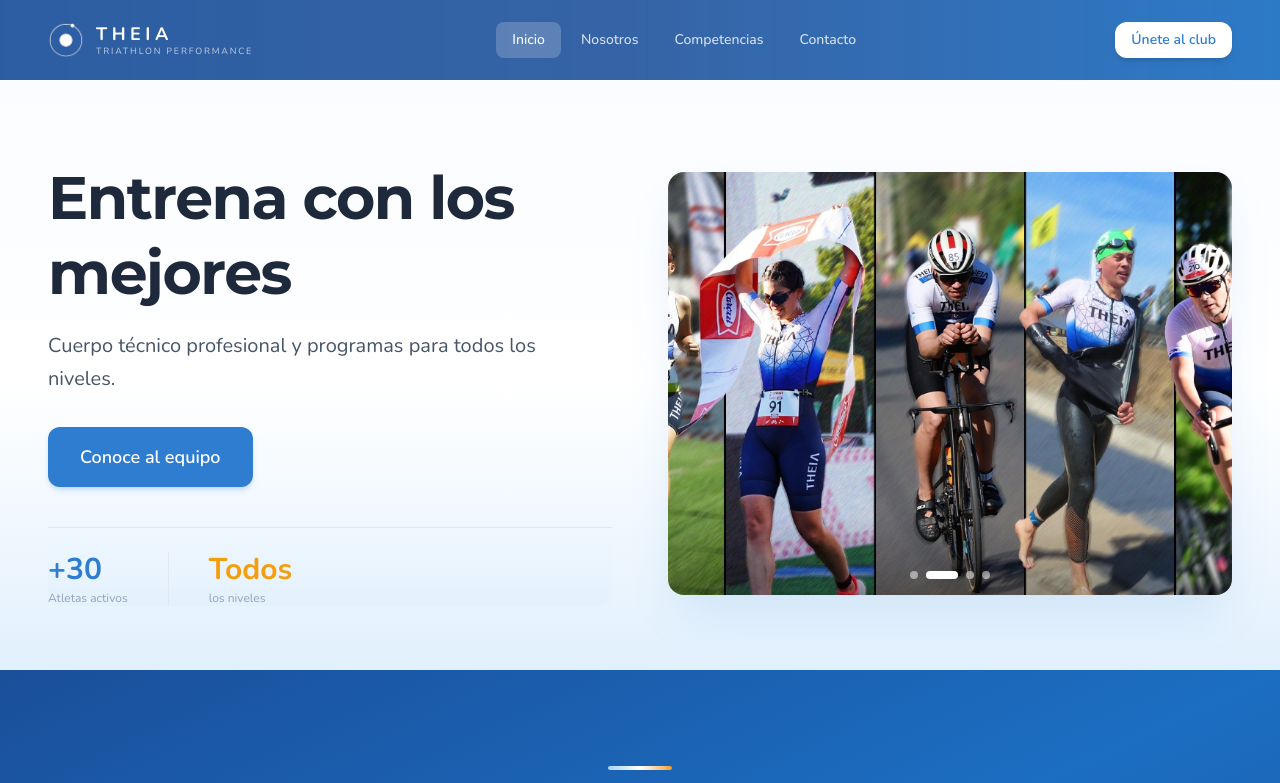
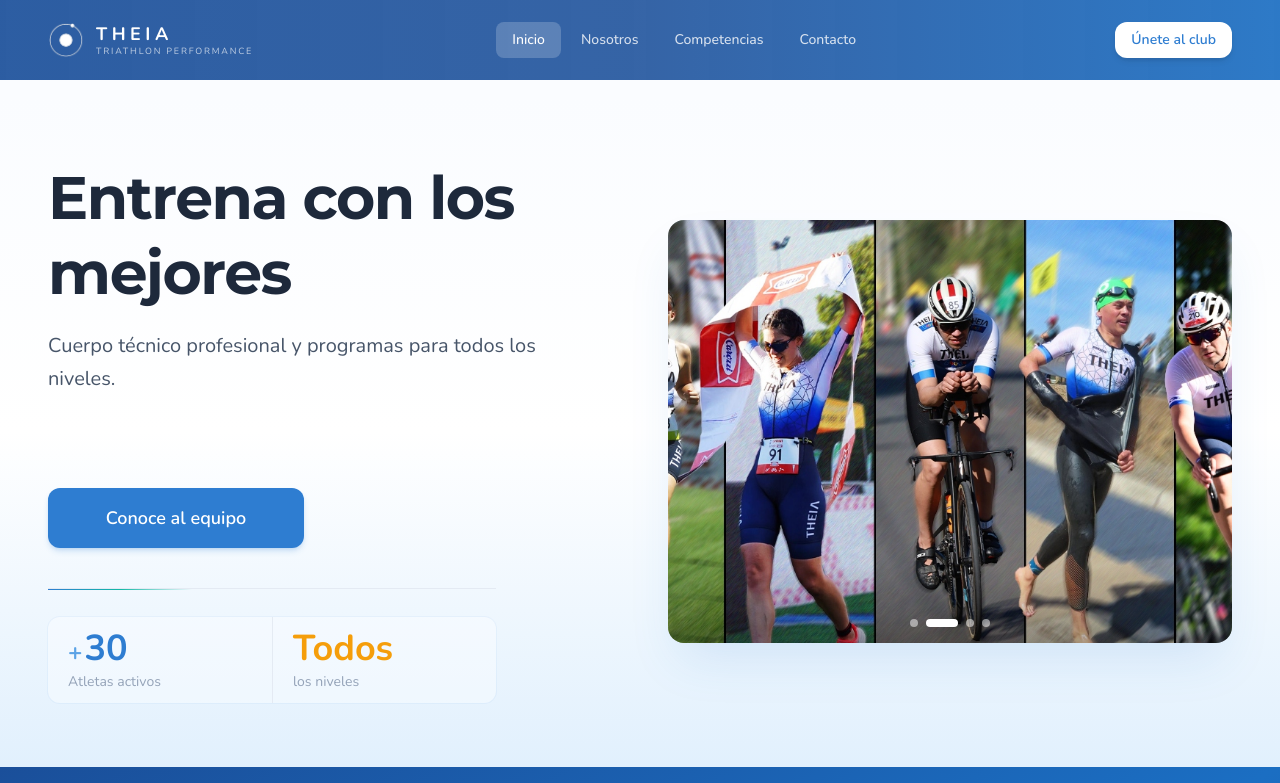
Before and after one commit to Jeahgh/THEIA-LANDING, a Next.js app: page / in a window 1280 px wide. Shown: the top 783 px of the page. Built offline with nearby package versions, Linux system fonts and the light colour scheme.

Commit message:
Mejora detalles del hero de inicio

```diff
--- a/src/components/home/HeroCarousel.tsx
+++ b/src/components/home/HeroCarousel.tsx
@@ -1,6 +1,6 @@
 'use client';
 
-import { useState, useEffect, useCallback } from 'react';
+import { useState, useEffect, useCallback, useRef } from 'react';
 import Image from 'next/image';
 import { HERO_SLIDES } from '@/lib/constants';
 import Button from '@/components/ui/Button';
@@ -12,9 +12,15 @@ const SLIDE_IMAGES: Record<string, string> = {
   '4': '/images/atletas-collage.jpg',
 };
 
+const ATHLETES_COUNT = 30;
+
 export default function HeroCarousel() {
   const [currentSlide, setCurrentSlide] = useState(0);
   const [isPaused, setIsPaused] = useState(false);
+  const [athletesCount, setAthletesCount] = useState(0);
+  const statsRef = useRef<HTMLDivElement>(null);
+  const hasCountedRef = useRef(false);
+  const counterAnimationRef = useRef<number | null>(null);
 
   const nextSlide = useCallback(() => {
     setCurrentSlide((prev) => (prev + 1) % HERO_SLIDES.length);
@@ -26,6 +32,58 @@ export default function HeroCarousel() {
     return () => clearInterval(interval);
   }, [nextSlide, isPaused]);
 
+  useEffect(() => {
+    const statsElement = statsRef.current;
+    if (!statsElement || hasCountedRef.current) return;
+
+    const shouldReduceMotion = window.matchMedia('(prefers-reduced-motion: reduce)').matches;
+
+    const startCounter = () => {
+      if (hasCountedRef.current) return;
+      hasCountedRef.current = true;
+
+      if (shouldReduceMotion) {
+        setAthletesCount(ATHLETES_COUNT);
+        return;
+      }
+
+      const duration = 1300;
+      const startTime = performance.now();
+
+      const tick = (currentTime: number) => {
+        const progress = Math.min((currentTime - startTime) / duration, 1);
+        const easedProgress = 1 - Math.pow(1 - progress, 3);
+
+        setAthletesCount(Math.round(easedProgress * ATHLETES_COUNT));
+
+        if (progress < 1) {
+          counterAnimationRef.current = requestAnimationFrame(tick);
+        }
+      };
+
+      counterAnimationRef.current = requestAnimationFrame(tick);
+    };
+
+    const observer = new IntersectionObserver(
+      ([entry]) => {
+        if (entry.isIntersecting) {
+          startCounter();
+          observer.disconnect();
+        }
+      },
+      { threshold: 0.35 }
+    );
+
+    observer.observe(statsElement);
+
+    return () => {
+      observer.disconnect();
+      if (counterAnimationRef.current) {
+        cancelAnimationFrame(counterAnimationRef.current);
+      }
+    };
+  }, []);
+
   const slide = HERO_SLIDES[currentSlide];
 
   return (
@@ -35,7 +93,8 @@ export default function HeroCarousel() {
 
           {/* Lado izquierdo: Texto */}
           <div className="order-2 lg:order-1">
-            {/* Título con transición suave */}
+            {/* Zona de copy con alto reservado para que el CTA y las stats no salten */}
+            <div className="mb-8 min-h-[15.5rem] sm:min-h-[16rem] lg:min-h-[17.5rem] xl:min-h-[18.5rem]">
               <h1
                 key={slide.id}
                 className="text-3xl sm:text-4xl lg:text-5xl xl:text-6xl font-bold text-text-primary leading-tight mb-5 animate-fade-in"
@@ -45,30 +104,36 @@ export default function HeroCarousel() {
 
               <p
                 key={`sub-${slide.id}`}
-              className="text-text-secondary text-lg sm:text-xl leading-relaxed mb-8 max-w-lg animate-fade-in"
+                className="text-text-secondary text-lg sm:text-xl leading-relaxed max-w-lg animate-fade-in"
               >
                 {slide.subtitle}
               </p>
+            </div>
 
             {/* Un solo botón por slide */}
             <div className="flex flex-wrap gap-4 mb-10">
-              <Button variant="primary" size="lg" href={slide.ctaHref}>
+              <Button variant="primary" size="lg" href={slide.ctaHref} className="w-full sm:w-64">
                 {slide.ctaText}
               </Button>
             </div>
 
-            {/* Mini estadísticas — difuminado sutil de abajo hacia arriba */}
-            <div className="relative pt-6 border-t border-border-subtle overflow-hidden">
-              {/* Difuminado azul sutil de abajo hacia arriba */}
-              <div className="absolute inset-0 bg-gradient-to-t from-brand-blue-pale/60 via-brand-blue-pale/20 to-transparent rounded-xl pointer-events-none" />
-              <div className="relative flex gap-10">
-                <div>
-                  <p className="text-3xl font-bold text-brand-blue">+30</p>
-                  <p className="text-text-muted text-xs mt-0.5">Atletas activos</p>
+            {/* Mini estadísticas */}
+            <div ref={statsRef} className="relative max-w-md pt-7 border-t border-border-subtle/80">
+              <div className="absolute left-0 top-0 h-px w-36 bg-gradient-to-r from-brand-blue via-accent-teal to-transparent" />
+              <div className="grid grid-cols-2 overflow-hidden rounded-xl bg-white/35 ring-1 ring-brand-blue/5">
+                <div className="px-4 py-3.5 sm:px-5">
+                  <p
+                    className="flex min-w-20 items-baseline text-4xl font-bold leading-none tracking-normal text-brand-blue tabular-nums"
+                    aria-label={`Mas de ${ATHLETES_COUNT} atletas activos`}
+                  >
+                    <span className="mr-0.5 text-2xl leading-none text-brand-blue-light">+</span>
+                    {athletesCount}
+                  </p>
+                  <p className="mt-2 text-sm leading-none text-text-muted">Atletas activos</p>
                 </div>
-                <div className="border-l border-border-subtle pl-10">
-                  <p className="text-3xl font-bold text-accent-warm">Todos</p>
-                  <p className="text-text-muted text-xs mt-0.5">los niveles</p>
+                <div className="border-l border-border-subtle/80 px-4 py-3.5 sm:px-5">
+                  <p className="text-4xl font-bold leading-none tracking-normal text-accent-warm">Todos</p>
+                  <p className="mt-2 text-sm leading-none text-text-muted">los niveles</p>
                 </div>
               </div>
             </div>
```
Lines whose indentation alone changed are shown as unchanged.
